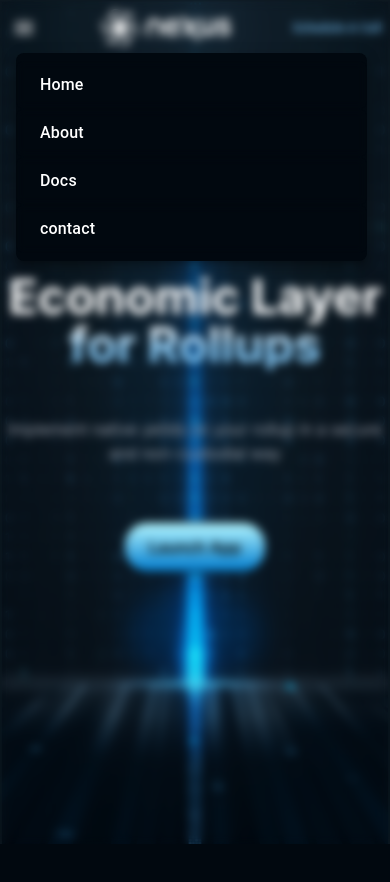
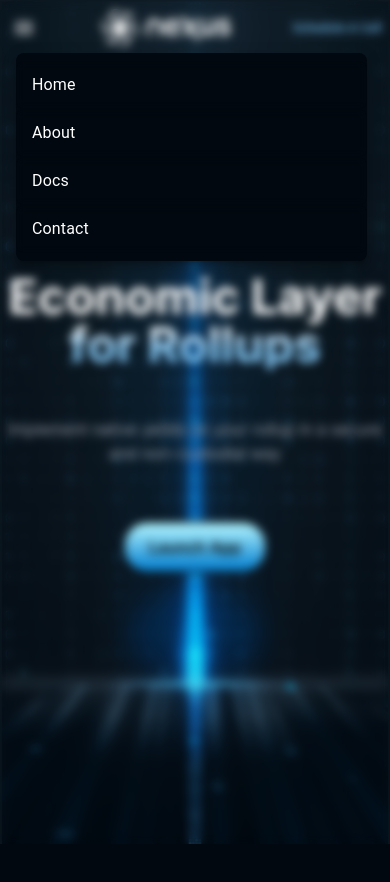
Before and after one commit to Nexus-2023/Nexus-Website, a Next.js app: page / in a window 390 px wide. Both pictures are taken after a click on the button "account of current user". Shown: the top 882 px of the page. Built offline with nearby package versions, Linux system fonts and the light colour scheme.

Commit message:
nav link scroll added

```diff
--- a/package.json
+++ b/package.json
@@ -23,6 +23,7 @@
     "next": "14.1.0",
     "react": "^18",
     "react-dom": "^18",
+    "react-scroll": "^1.9.0",
     "react-spinners": "^0.13.8",
     "tailwind-merge": "^2.2.1",
     "tailwindcss-animate": "^1.0.7"
@@ -31,6 +32,7 @@
     "@types/node": "^20",
     "@types/react": "^18",
     "@types/react-dom": "^18",
+    "@types/react-scroll": "^1.8.10",
     "autoprefixer": "^10.0.1",
     "postcss": "^8",
     "tailwindcss": "^3.3.0",
--- a/src/app/layout.tsx
+++ b/src/app/layout.tsx
@@ -17,6 +17,12 @@ export default function RootLayout({
 }>) {
   return (
     <html lang="en">
+      <head>
+        <script
+          type="text/javascript"
+          src="https://assets.calendly.com/assets/external/widget.js"
+        ></script>
+      </head>
       <body className={inter.className}>
         <div className="  mx-auto   ">
           <ResponsiveAppBar />
--- a/src/components/pages/Announcement.tsx
+++ b/src/components/pages/Announcement.tsx
@@ -47,12 +47,12 @@ export function AnnouncementPage() {
   )
 
   return (
-    <Suspense fallback={<BeatLoader color="#36a1d6" size={20} />}>
     <div
       className={`justify-center items-center flex  z-10     md:px-16       mx-auto`}
       ref={announceContainerRef}
     >
       <div className="h-full w-full relative   border-x-2  border-t-2  border-[#0D1820]  py-40  ">
+        <Suspense fallback={<BeatLoader color="#36a1d6" size={20} />}>
           <div className="flex justify-center items-center   ">
             <div className="absolute top-[50%] left-[50%] transform -translate-x-1/2 -translate-y-1/2 w-[20%] h-[50%] bg-[#38598a11] rounded-2xl blur-3xl  -z-20 " />
             <div className="flex flex-col space-y-10  justify-center items-center w-full  ">
@@ -90,8 +90,8 @@ export function AnnouncementPage() {
               </div>
             </div>
           </div>
+        </Suspense>
       </div>
     </div>
-    </Suspense>
   )
 }
--- a/src/components/pages/Demo.tsx
+++ b/src/components/pages/Demo.tsx
@@ -65,6 +65,7 @@ export function DemoPage() {
     <div
       className={`justify-center items-center flex  z-10    md:px-16 px-0  mx-auto`}
       ref={demoContainerRef}
+      id="DemoPage"
     >
       <div className="h-full   w-full  py-40 px-4 flex  justify-center items-center  relative    border-x-2  border-t-2  border-[#0D1820]   flex-col  ">
         <div
--- a/src/components/pages/Features.tsx
+++ b/src/components/pages/Features.tsx
@@ -41,7 +41,6 @@ export function FeaturePage() {
     { scope: featureContainerRef }
   )
   return (
-    <Suspense fallback={<BeatLoader color="#36a1d6" size={20} />}>
     <div
       className={`justify-center items-center flex  z-10    md:px-16 px-0  mx-auto`}
     >
@@ -78,7 +77,7 @@ export function FeaturePage() {
             yields in a secure and non-custodial way
           </p>
         </div>
-
+        <Suspense fallback={<BeatLoader color="#36a1d6" size={20} />}>
           <div className=" h-full w-full  flex  justify-center items-center mt-24   ">
             {/* boxes */}
             <div className=" xl:flex-row xl:space-x-12   xl:space-y-4 flex flex-col justify-center items-center  space-x-0  space-y-4  ">
@@ -211,8 +210,8 @@ export function FeaturePage() {
               </div>
             </div>
           </div>
+        </Suspense>
       </div>
     </div>
-    </Suspense>
   )
 }
--- a/src/components/pages/Home.tsx
+++ b/src/components/pages/Home.tsx
@@ -52,6 +52,7 @@ export function HomePage() {
     <Suspense fallback={<BeatLoader color="#36a1d6" size={20} />}>
       <div
         className={`Home h-full min-h-[100vh] justify-center items-center    border-x-2  border-t-2  border-[#0D1820]   md:mx-16 flex  z-10 relative `}
+        id="HomePage"
       >
         {/* web */}
         <div className=" ">
--- a/src/components/pages/Team.tsx
+++ b/src/components/pages/Team.tsx
@@ -49,7 +49,6 @@ export function TeamPage() {
 
   return (
     <>
-      <Suspense fallback={<BeatLoader color="#36a1d6" size={20} />}>
       <div
         className={`justify-center items-center flex  z-10    md:px-16 px-0  mx-auto`}
       >
@@ -57,6 +56,7 @@ export function TeamPage() {
           className="h-full w-full   border-2    flex justify-center   py-24 border-[#0D1820]"
           ref={teamContainerRef}
         >
+          <Suspense fallback={<BeatLoader color="#36a1d6" size={20} />}>
             <div className="     items-center   w-full  max-w-7xl    px-0 flex flex-col">
               <img
                 src="/Images/team_btn.svg"
@@ -90,9 +90,9 @@ export function TeamPage() {
                 ))}
               </div>
             </div>
+          </Suspense>
         </div>
       </div>
-      </Suspense>
     </>
   )
 }
--- a/src/components/pages/Work.tsx
+++ b/src/components/pages/Work.tsx
@@ -47,10 +47,11 @@ export function WorkPage() {
     <div
       className={`justify-center items-center flex  z-10  md:px-16  mx-auto`}
       ref={boxRef}
+      id="WorkPage"
     >
       <div className=" h-full -z-20   bg-[#010305] w-full relative  md:py-24    md:border-x-2 md:border-t-2 border-[#0D1820]   ">
         <div
-          className="absolute top-[50%] left-[50%] transform -translate-x-1/2 -translate-y-1/2 w-[20%] h-[100%] bg-[#38598a17] rounded-2xl blur-3xl  -z-20 "
+          className="absolute top-[50%] left-[50%] transform -translate-x-1/2 -translate-y-1/2 w-[20%] h-[50%] bg-[#38598a17] rounded-2xl blur-3xl  -z-20 "
           id="glowEffect1"
         />
         <div
--- a/src/components/ui/navbar.tsx
+++ b/src/components/ui/navbar.tsx
@@ -2,18 +2,7 @@
 
 import * as React from "react"
 
-import {
-  Box,
-  Toolbar,
-  IconButton,
-  Typography,
-  Menu,
-  Container,
-  Avatar,
-  Button,
-  MenuItem,
-  Tooltip,
-} from "@mui/material"
+import { Box, Toolbar, IconButton, Menu, Button, MenuItem } from "@mui/material"
 
 import MenuIcon from "@mui/icons-material/Menu"
 
@@ -22,11 +11,23 @@ import { useEffect, useState, useRef } from "react"
 import logo from "/public/Images/logo.png"
 
 import gsap, { Power2 } from "gsap"
-const pages = ["Home", "About", "Docs", "contact"]
 import { Flip } from "gsap/Flip"
+import { Link, animateScroll as scroll } from "react-scroll"
+
 gsap.registerPlugin(Flip)
 
 function ResponsiveAppBar() {
+  const openCalendly = () => {
+    // ;(window as any).Calendly.initPopupWidget({
+    //   url: "https://calendly.com/mnkrj500/30min",
+    // })
+    // ;(window as any).Calendly.showPopupWidget()
+    ;(window as any).Calendly.initPopupWidget({
+      url: "https://calendly.com/mnkrj500/30min",
+    })
+    return false
+  }
+
   const [anchorElNav, setAnchorElNav] = React.useState<null | HTMLElement>(null)
 
   const navbarRef = useRef<HTMLDivElement>(null)
@@ -36,6 +37,18 @@ function ResponsiveAppBar() {
 
   const handleCloseNavMenu = () => {
     setAnchorElNav(null)
+  }
+
+  const scrollToSection = (targetId: string) => {
+    gsap.to(window, {
+      duration: 1,
+      scrollTo: `#${targetId}`,
+      ease: "power2.inOut",
+    })
+  }
+
+  const handleLinkClick = (targetId: string) => {
+    scrollToSection(targetId)
   }
 
   const handleScroll = () => {
@@ -145,7 +158,7 @@ function ResponsiveAppBar() {
               sx={{
                 display: { xs: "block", md: "none" },
                 mt: "1px",
-                // width: "100vw",
+
                 backdropFilter: "blur(5px)",
                 "& .MuiMenu-paper": {
                   backgroundColor: "#01080F",
@@ -153,10 +166,14 @@ function ResponsiveAppBar() {
                 },
               }}
             >
-              {pages.map(page => (
+              <Link
+                to="HomePage"
+                spy={true}
+                smooth={true}
+                offset={50}
+                duration={500}
+              >
                 <MenuItem
-                  key={page}
-                  onClick={handleCloseNavMenu}
                   sx={{
                     width: { sm: "80vw", xs: "90vw" },
 
@@ -172,18 +189,83 @@ function ResponsiveAppBar() {
                     },
                   }}
                 >
-                  <Typography
-                    textAlign="center"
-                    sx={{
-                      px: "8px",
-                      fontSize: "16px",
-                      fontWeight: 500,
-                    }}
-                  >
-                    {page}
-                  </Typography>
+                  Home
                 </MenuItem>
-              ))}
+              </Link>
+              <Link
+                to="WorkPage"
+                spy={true}
+                smooth={true}
+                offset={50}
+                duration={500}
+              >
+                <MenuItem
+                  sx={{
+                    width: { sm: "80vw", xs: "90vw" },
+
+                    color: "white",
+                    py: "8px",
+                    backdropFilter: "blur(5px)",
+                    borderRadius: "8px",
+
+                    transition: "background 0.3s ease-in-out",
+
+                    ":hover": {
+                      background: "#77C3F8",
+                    },
+                  }}
+                >
+                  About
+                </MenuItem>
+              </Link>
+
+              <a href="https://docs.nexusnetwork.co.in/" target="_blank">
+                <MenuItem
+                  sx={{
+                    width: { sm: "80vw", xs: "90vw" },
+
+                    color: "white",
+                    py: "8px",
+                    backdropFilter: "blur(5px)",
+                    borderRadius: "8px",
+
+                    transition: "background 0.3s ease-in-out",
+
+                    ":hover": {
+                      background: "#77C3F8",
+                    },
+                  }}
+                >
+                  Docs
+                </MenuItem>
+              </a>
+
+              <Link
+                to="Footer"
+                spy={true}
+                smooth={true}
+                offset={50}
+                duration={500}
+              >
+                <MenuItem
+                  sx={{
+                    width: { sm: "80vw", xs: "90vw" },
+
+                    color: "white",
+                    py: "8px",
+                    backdropFilter: "blur(5px)",
+                    borderRadius: "8px",
+
+                    transition: "background 0.3s ease-in-out",
+
+                    ":hover": {
+                      background: "#77C3F8",
+                    },
+                  }}
+                >
+                  Contact
+                </MenuItem>
+              </Link>
             </Menu>
           </Box>
 
@@ -207,14 +289,47 @@ function ResponsiveAppBar() {
 
           {/* Web Links */}
           <Box sx={{ flexGrow: 1, display: { xs: "none", md: "flex" } }}>
-            {pages.map(page => (
-              <button
-                key={page}
-                className="my-2 mx-5 capitalize  font-normal  block   hover:text-[#77C3F8]  duration-300  transition-all  ease-in-out"
+            <button className="my-2 mx-5 capitalize  font-normal  block   hover:text-[#77C3F8]  duration-300  transition-all  ease-in-out">
+              <Link
+                to="HomePage"
+                spy={true}
+                smooth={true}
+                offset={50}
+                duration={500}
               >
-                {page}
-              </button>
-            ))}
+                Home
+              </Link>
+            </button>
+
+            <button className="my-2 mx-5 capitalize  font-normal  block   hover:text-[#77C3F8]  duration-300  transition-all  ease-in-out">
+              <Link
+                to="WorkPage"
+                spy={true}
+                smooth={true}
+                offset={50}
+                duration={500}
+              >
+                About
+              </Link>
+            </button>
+
+            <button className="my-2 mx-5 capitalize  font-normal  block   hover:text-[#77C3F8]  duration-300  transition-all  ease-in-out">
+              <a href="https://docs.nexusnetwork.co.in/" target="_blank">
+                Docs
+              </a>
+            </button>
+
+            <button className="my-2 mx-5 capitalize  font-normal  block   hover:text-[#77C3F8]  duration-300  transition-all  ease-in-out">
+              <Link
+                to="Footer"
+                spy={true}
+                smooth={true}
+                offset={50}
+                duration={500}
+              >
+                Contact
+              </Link>
+            </button>
           </Box>
 
           <Box sx={{ flexGrow: 0 }}>
@@ -227,6 +342,7 @@ function ResponsiveAppBar() {
                   fontSize: "12px",
                 },
               }}
+              onClick={openCalendly}
             >
               Schedule a call
             </Button>
```
Also changed, not shown: src/components/pages/Yield.tsx (+7 -7 lines), src/components/ui/Footer.tsx (+17 -9 lines), 1 other file (tests, documents, lock files or other folders). Lines whose indentation alone changed are shown as unchanged.
